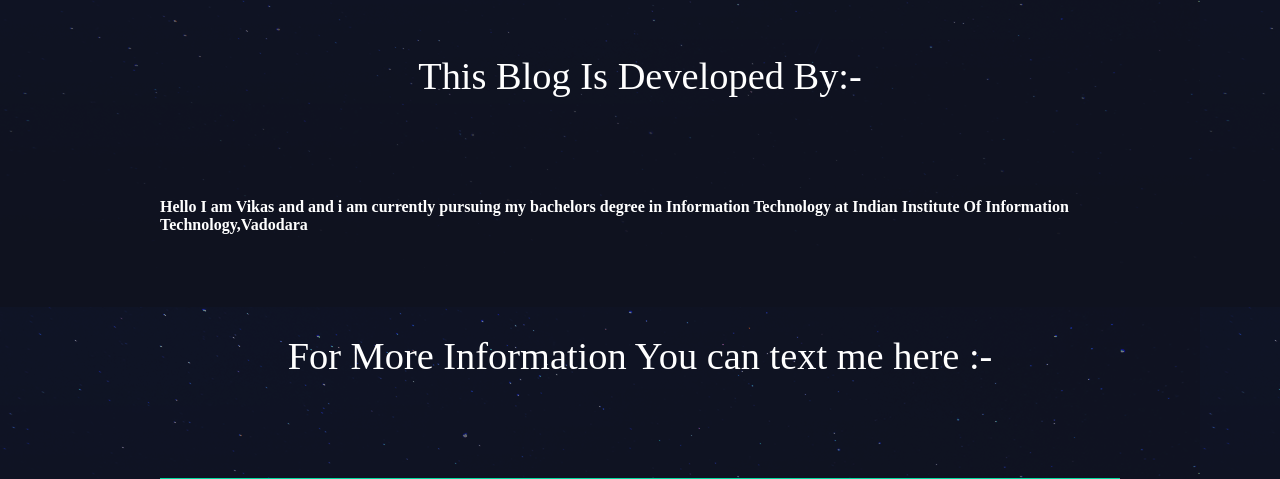
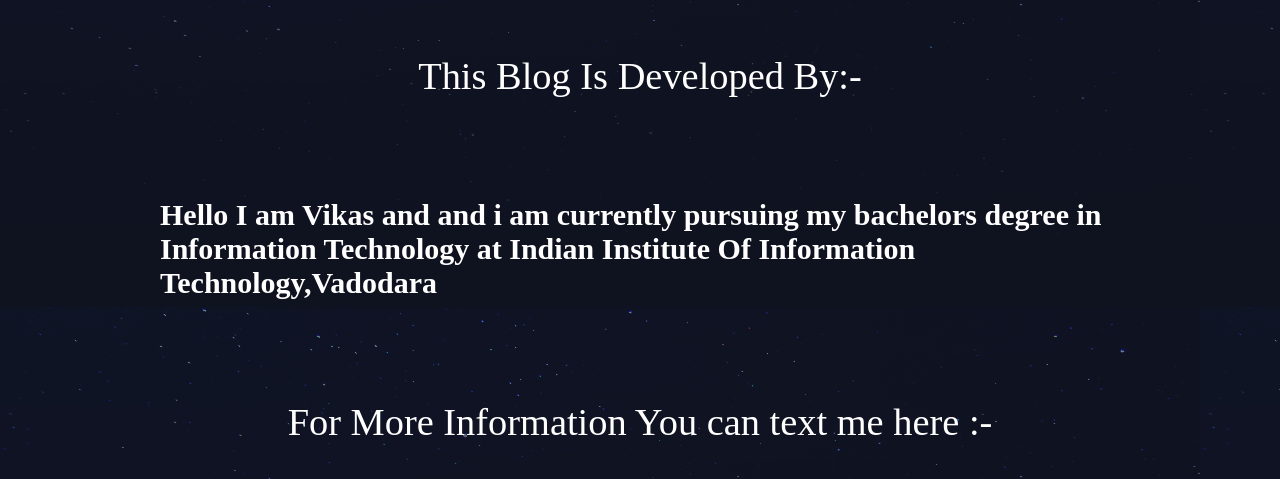
Before and after one commit to vikassharma1999/Blog, a Django app: page /feedback/about/ in a window 1280 px wide. Shown: the part 165-644 px from the top of the page. Run offline with Django 3.2, Linux system fonts and the light colour scheme; some libraries are stand-ins or nearby versions.

Commit message:
update about

```diff
--- a/myblog/feedback/templates/feedback/about.html
+++ b/myblog/feedback/templates/feedback/about.html
@@ -5,7 +5,7 @@
 	<h1>This Blog Is Developed By:-</h1>
 
 
-		<strong>Hello I am Vikas and and i am currently pursuing my bachelors degree in Information Technology at Indian Institute Of Information Technology,Vadodara
+		<strong style="font-size: 30px;">Hello I am Vikas and and i am currently pursuing my bachelors degree in Information Technology at Indian Institute Of Information Technology,Vadodara
 	</strong>
 
 		<h1>For More Information You can text me here :-</h1>
```
